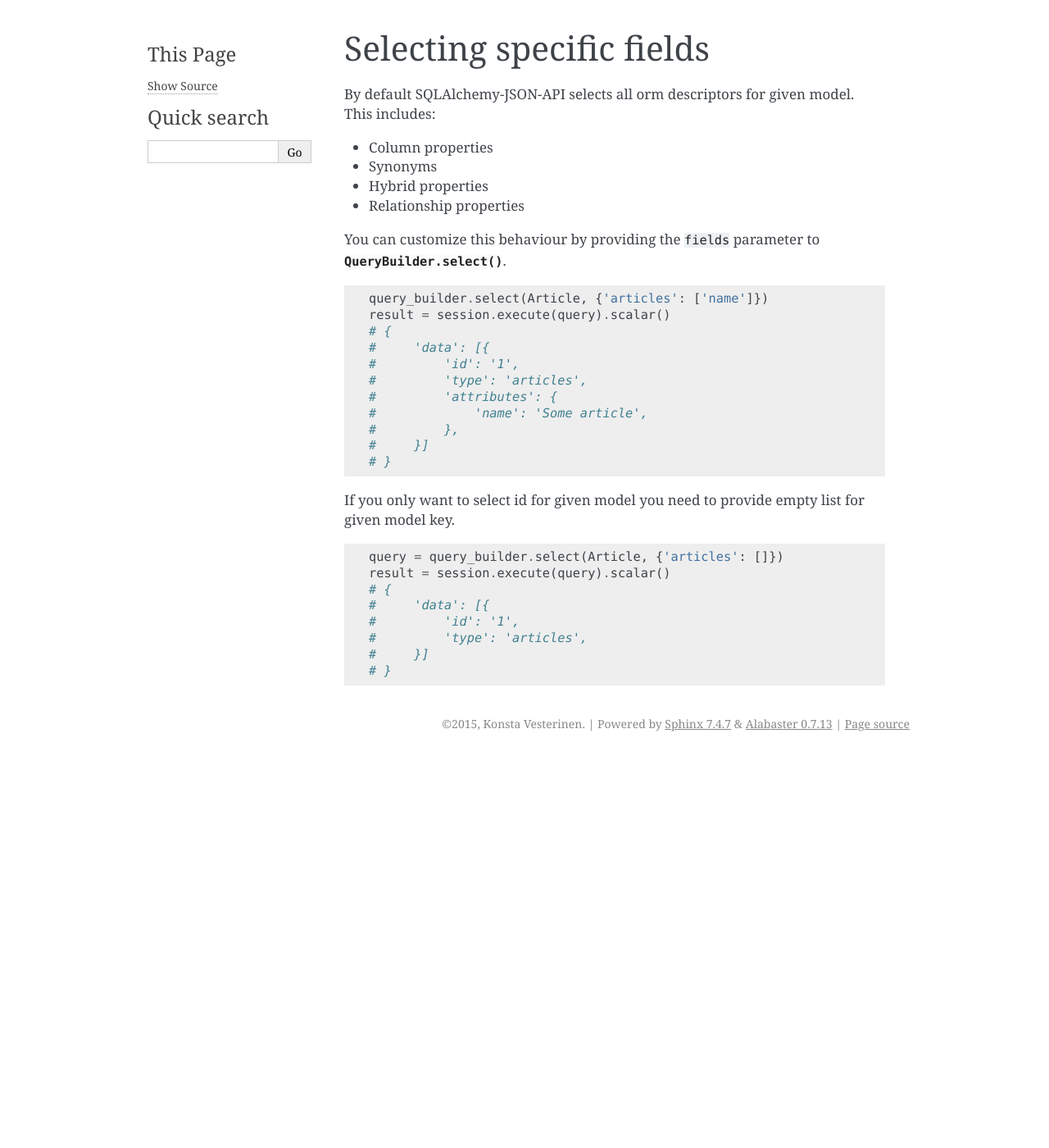
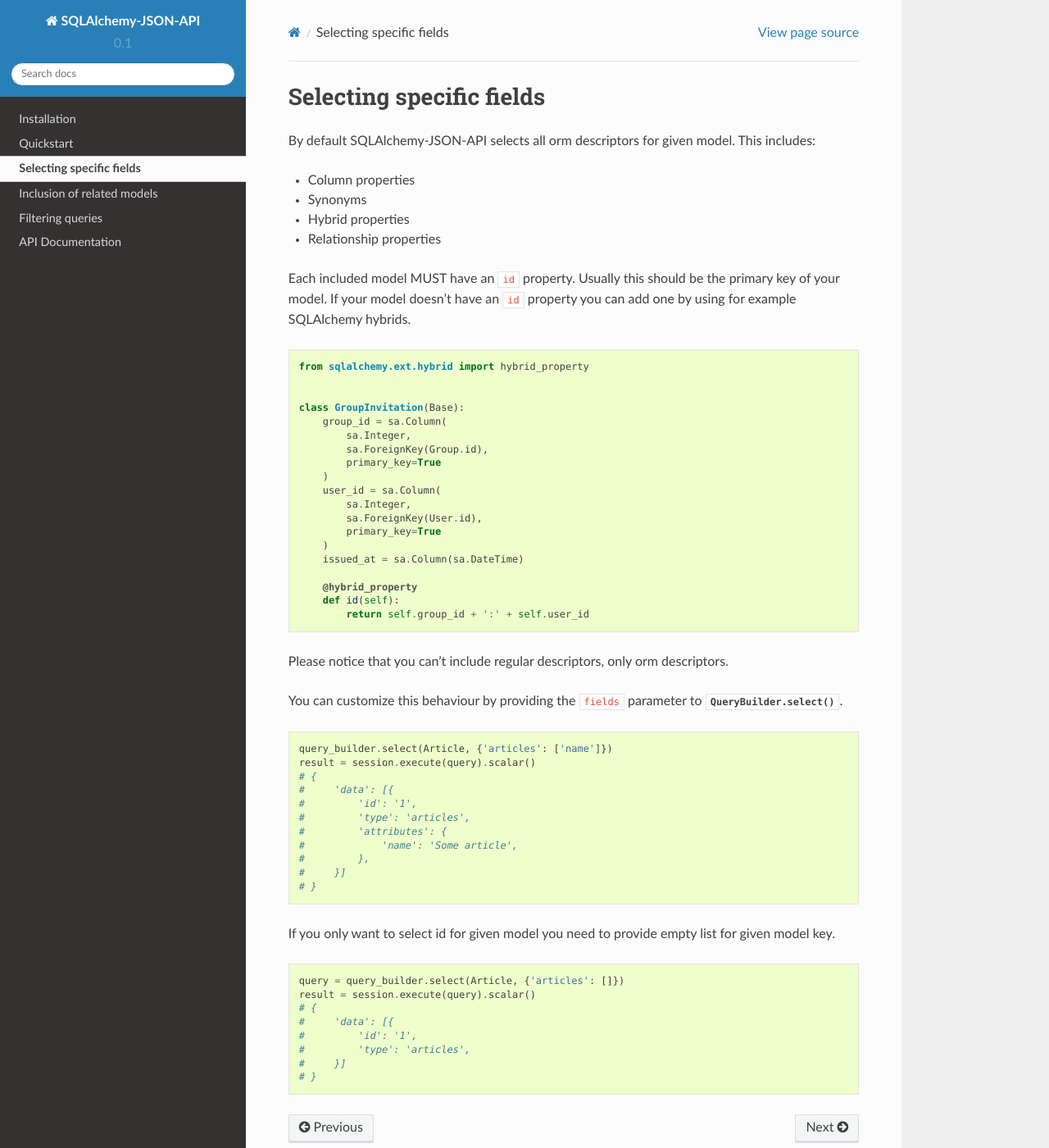
Before and after one commit to kvesteri/sqlalchemy-json-api, a Sphinx documentation site: the page built from docs/fields.rst, in a window 1280 px wide and 1400 px high. Shown: the whole window at 82% size. Built offline with Sphinx 7.4.7 and the Read the Docs theme 2.0.0, drawn with Linux system fonts in a browser that asks for light colours; some of the changed text lies outside the part shown.

Commit message:
Add more docs

```diff
--- a/docs/conf.py
+++ b/docs/conf.py
@@ -116,7 +116,7 @@
 
 # The theme to use for HTML and HTML Help pages.  See the documentation for
 # a list of builtin themes.
-html_theme = 'alabaster'
+html_theme = 'sphinx_rtd_theme'
 
 # Theme options are theme-specific and customize the look and feel of a theme
 # further.  For a list of options available for each theme, see the
--- a/docs/fields.rst
+++ b/docs/fields.rst
@@ -7,6 +7,35 @@
 * Synonyms
 * Hybrid properties
 * Relationship properties
+
+Each included model MUST have an ``id`` property. Usually this should be the primary key of your model. If your model doesn't have an ``id`` property you can add one by using for example SQLAlchemy hybrids.
+
+
+::
+
+    from sqlalchemy.ext.hybrid import hybrid_property
+
+
+    class GroupInvitation(Base):
+        group_id = sa.Column(
+            sa.Integer,
+            sa.ForeignKey(Group.id),
+            primary_key=True
+        )
+        user_id = sa.Column(
+            sa.Integer,
+            sa.ForeignKey(User.id),
+            primary_key=True
+        )
+        issued_at = sa.Column(sa.DateTime)
+
+        @hybrid_property
+        def id(self):
+            return self.group_id + ':' + self.user_id
+
+
+
+Please notice that you can't include regular descriptors, only orm descriptors.
 
 You can customize this behaviour by providing the ``fields`` parameter to :meth:`.QueryBuilder.select`.
 
```
